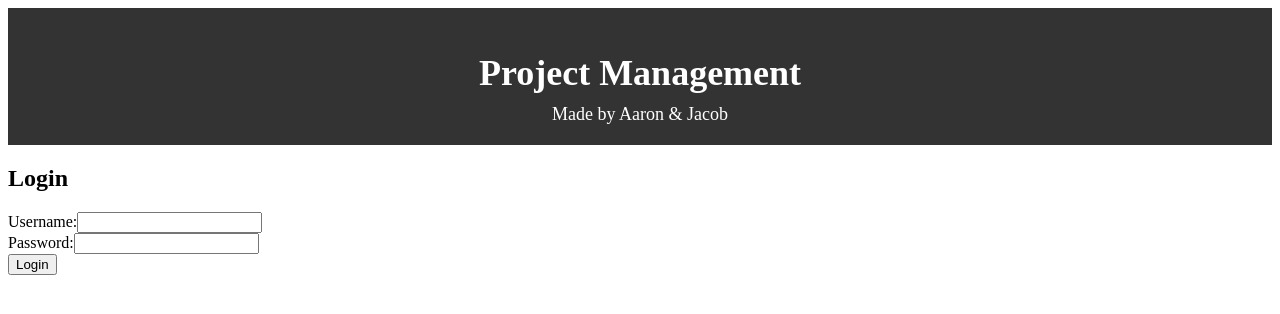
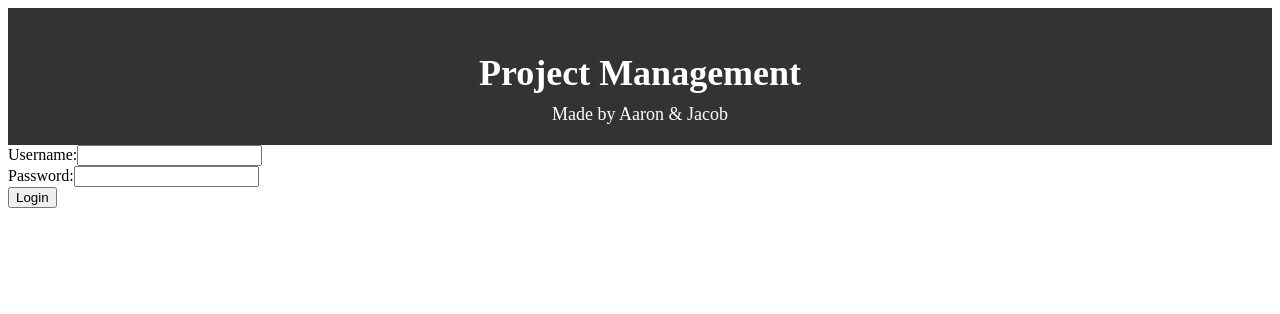
Before and after one commit to jboyce313/project-management, a React (Vite) app in the folder react-app/: page / in a window 1280 px wide. Shown: the top 314 px of the page. Built offline with nearby package versions, Linux system fonts and the light colour scheme.

Commit message:
added some css

```diff
--- a/react-app/src/components/Login.jsx
+++ b/react-app/src/components/Login.jsx
@@ -40,12 +40,13 @@
   };
 
   return (
-    <div>
-      <h2>Login</h2>
-      <form onSubmit={handleSubmit}>
-        <div>
-          <label htmlFor="username">Username:</label>
+    <form className="login-form" onSubmit={handleSubmit}>
+      <div className="form-group">
+        <label className="form-label" htmlFor="username">
+          Username:
+        </label>
         <input
+          className="username-input"
           type="text"
           id="username"
           value={username}
@@ -53,9 +54,12 @@
           required
         />
       </div>
-        <div>
-          <label htmlFor="password">Password:</label>
+      <div className="form-group">
+        <label className="form-label" htmlFor="password">
+          Password:
+        </label>
         <input
+          className="password-input"
           type="password"
           id="password"
           value={password}
@@ -63,8 +67,9 @@
           required
         />
       </div>
-        <button type="submit">Login</button>
+      <button className="submit-button" type="submit">
+        Login
+      </button>
     </form>
-    </div>
   );
 }
--- /dev/null
+++ b/react-app/src/styles/login.css
@@ -0,0 +1,45 @@
+.login-form {
+    max-width: 400px;
+    margin: 0 auto;
+    padding: 20px;
+    border-radius: 5px;
+    background-color: #f9f9f9;
+  }
+
+  .form-group {
+    margin-bottom: 20px;
+  }
+
+  .form-label {
+    display: block;
+    margin-bottom: 5px;
+    font-weight: bold;
+  }
+
+  .username-input {
+    width: 100%;
+    padding: 10px;
+    border: 1px solid #007bff; /* Blue border */
+    border-radius: 4px;
+  }
+
+  .password-input {
+    width: 100%;
+    padding: 10px;
+    border: 1px solid #28a745; /* Green border */
+    border-radius: 4px;
+  }
+
+  .submit-button {
+    width: 100%;
+    padding: 10px;
+    background-color: #007bff;
+    color: #fff;
+    border: none;
+    border-radius: 4px;
+    cursor: pointer;
+  }
+
+  .submit-button:hover {
+    background-color: #0056b3;
+  }
```
Lines whose indentation alone changed are shown as unchanged.
